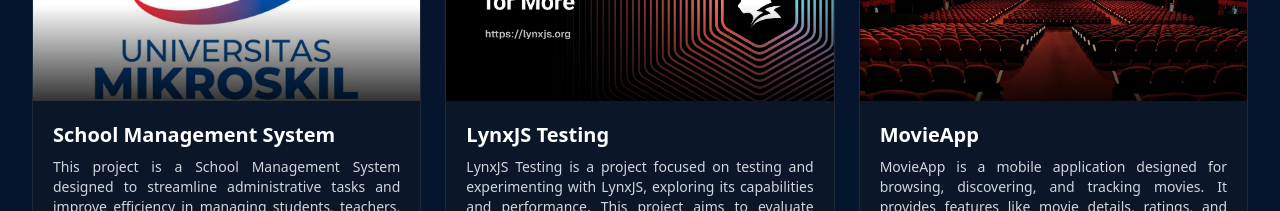
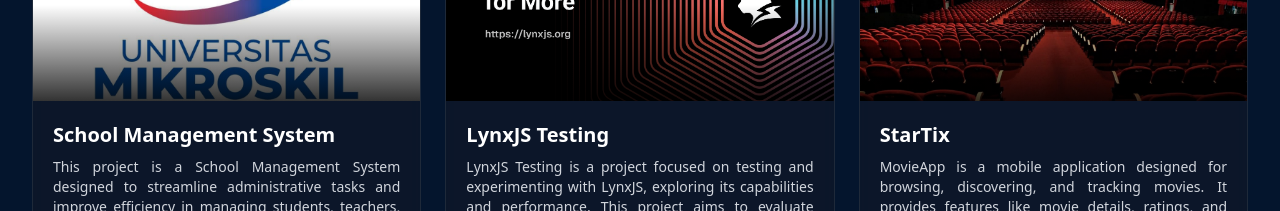
Before and after one commit to OktoniusZ/portfolio_main_v2, a React (Vite) app: page / in a window 1280 px wide. Shown: the part 4480-4691 px from the top of the page. Built offline with nearby package versions, Linux system fonts and the light colour scheme.

Commit message:
Update data.js

```diff
--- a/src/data/data.js
+++ b/src/data/data.js
@@ -25,7 +25,7 @@
   },
   {
     id: 3,
-    title: "MovieApp",
+    title: "StarTix",
     description: "MovieApp is a mobile application designed for browsing, discovering, and tracking movies. It provides features like movie details, ratings, and user watchlists, offering a seamless experience for movie enthusiasts. Built with a modern UI, the app ensures smooth navigation and accessibility on mobile devices.",
     progress: 40,
     status: "Beta Testing",
```
